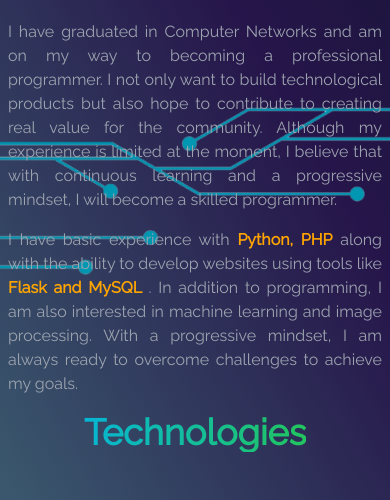
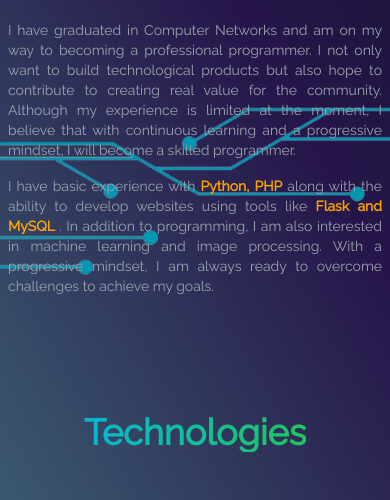
Before and after one commit to DuyIt7033/portfoliov2, a website: page index.html in a window 390 px wide. Shown: the part 600-1100 px from the top of the page. Drawn offline with nearby package versions, Linux system fonts and the light colour scheme.

Commit message:
Update Ui 2

```diff
--- a/index.html
+++ b/index.html
@@ -23,7 +23,8 @@
   </div>
 
   <!-- Đặt ảnh nền với lớp phủ mờ -->
-  <div class="gioithieu relative bg-cover bg-center h-screen z-9" style="background-image: url('assets/images/bg.png')">
+  <!-- style="background-image: url('assets/images/bg.png')" -->
+  <div class="gioithieu relative bg-cover bg-center h-screen z-9" style="background-image: url('assets/images/bg.png')" >
     <div
       class="relative z-20 container mx-auto pt-20 pb-10 grid grid-cols-1 sm:grid-cols-1 md:grid-cols-3 lg:grid-cols-12 gap-10">
       <!-- Phần hình ảnh và biểu tượng xã hội -->
@@ -49,7 +50,7 @@
             Duy</b>
         </h1>
 
-        <p class="pgt mt-6 text-justify lg:text-lg lg:pr-12 md:pr-0 text-gray-400 max-w-6xl">
+        <p class="pgt mt-6 text-justify lg:text-lg lg:pr-12 md:pr-0 text-sm text-gray-400 max-w-6xl">
           I have graduated in Computer Networks and am on my way to becoming a
           professional programmer. I not only want to build technological
           products but also hope to contribute to creating real value for the
@@ -58,7 +59,7 @@
           will become a skilled programmer.
         </p>
 
-        <p class="pgt mt-4 text-justify lg:text-lg lg:pr-12 md:pr-0 text-gray-400 max-w-4xl">
+        <p class="pgt mt-4 text-justify text-sm lg:text-lg lg:pr-12 md:pr-0 text-gray-400 max-w-4xl">
           I have basic experience with
           <b style="color: orange"> Python, PHP</b> along with the ability to
           develop websites using tools like
```
Also changed, not shown: 1 other file.
